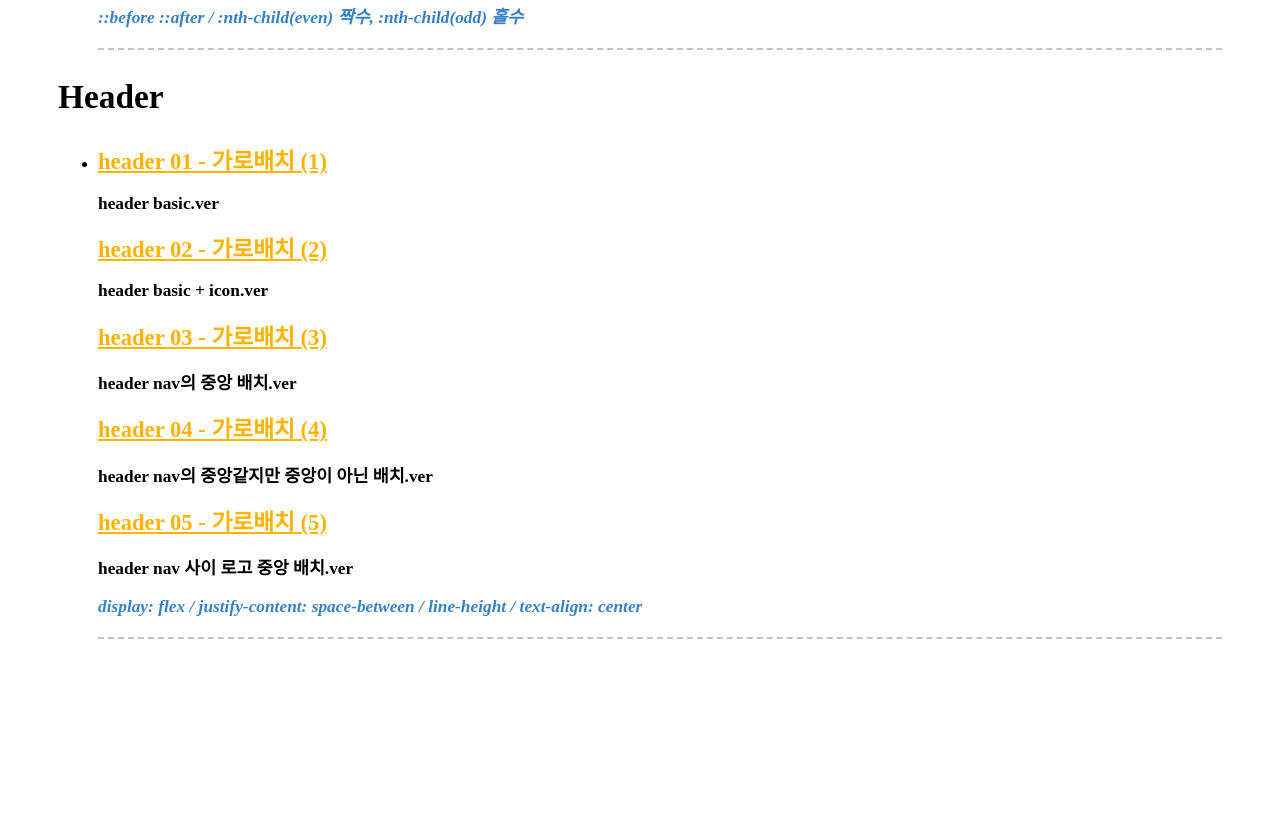
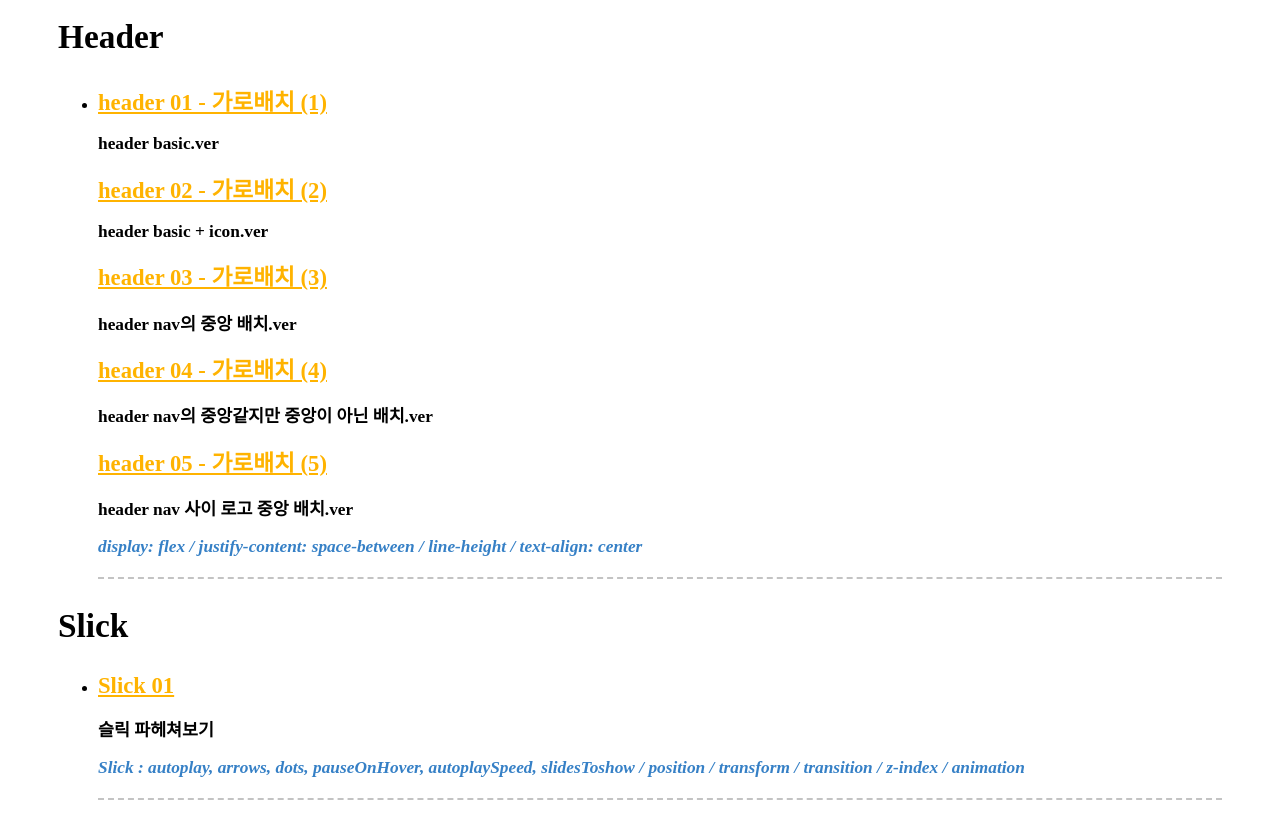
Before and after one commit to soonjee/html_run, a plain HTML site: page index.html in a window 1280 px wide. Shown: the part 2489-3307 px from the top of the page. Before the commit the page ends 3145 px from the top, so only its background shows below. Drawn offline with Linux system fonts and the light colour scheme; some icons are missing.

Commit message:
20220613

```diff
--- a/index.html
+++ b/index.html
@@ -192,10 +192,6 @@
                 <em>
                     <p>display: none, inline, inline-block, block</p>
                 </em>
-                <em>
-                    <p>display: none, inline, inline-block, block</p>
-                </em>
-
         </ul>
 
         <h2><i class="xi-library-books-o"></i>GRID SYSTEM</h2>
@@ -253,7 +249,6 @@
                 <em>
                     <p> ::before ::after / :nth-child(even) 짝수, :nth-child(odd) 홀수 </p>
                 </em>
-
         </ul>
 
         <h2><i class="xi-library-books-o"></i>Header</h2>
@@ -285,9 +280,52 @@
                     header nav 사이 로고 중앙 배치.ver
                 </p>
 
-
                 <em>
                     <p> display: flex / justify-content: space-between / line-height / text-align: center </p>
+                </em>
+
+        </ul>
+
+        <h2><i class="xi-library-books-o"></i>Slick</h2>
+        <ul>
+            <li>
+                <!-- 2020.06.13
+                * Slick의 초기세팅 방법
+                    - slick 홈페이지에서 다운받고 압축풀기
+                    - slick.css / slick.min.js 를 각 css, js 파일에 넣어 세팅
+
+                * 만약 jquery 파일이 없다면 releases.jquery.com 최신파일 다운. jQuery 1.x (1.12.4버전)
+
+                * slick을 잡을땐 주로 <div>보단 <figure>로 감싸준다.
+                  그 이유는 나중에 div로 했을 경우 하나하나 잡아주거나 class 이름을 줘야해서 귀찮어.
+
+                *slick의 화살표(이전, 다음)위치 정하는 법 2가지
+                    .main .slick-prev { left: 100px; }
+                        단점 => 간격 유지가 안되고 겹쳐지는 현상이 생김
+
+                    .main .slick-next { left: auto; right: 100px; }
+                        단점 => 반응형가서 반응X
+
+                *자주 쓰는 Slick 용어
+                - autoplay : boolean, 자동 스크롤 사용 여부
+                - arrows : boolean,이전/다음 버튼이 생성
+                - dots : boolean, 페이징 버튼 생성
+                - pauseOnHover : boolean, 마우스가 올라가면 멈춤
+                - autoplaySpeed : int, 슬라이드가 넘어가는 속도 / 1s = 1,000 기본이 300
+                - slidesToshow : int, 슬라이드를 몇 개 보여줄 것인지 정하는 것
+
+                *자바스크립트는 대문자 구별 꼭 해줄 것!
+
+                *높이를 주는 방법,auto: 100%
+                -->
+
+                <a href="./doc/slick01.html" target="_blank">Slick 01</a>
+                <p>
+                    슬릭 파헤쳐보기
+                </p>
+                <em>
+                    <p> Slick : autoplay, arrows, dots, pauseOnHover, autoplaySpeed, slidesToshow / position / transform
+                        / transition / z-index / animation</p>
                 </em>
 
         </ul>
```
